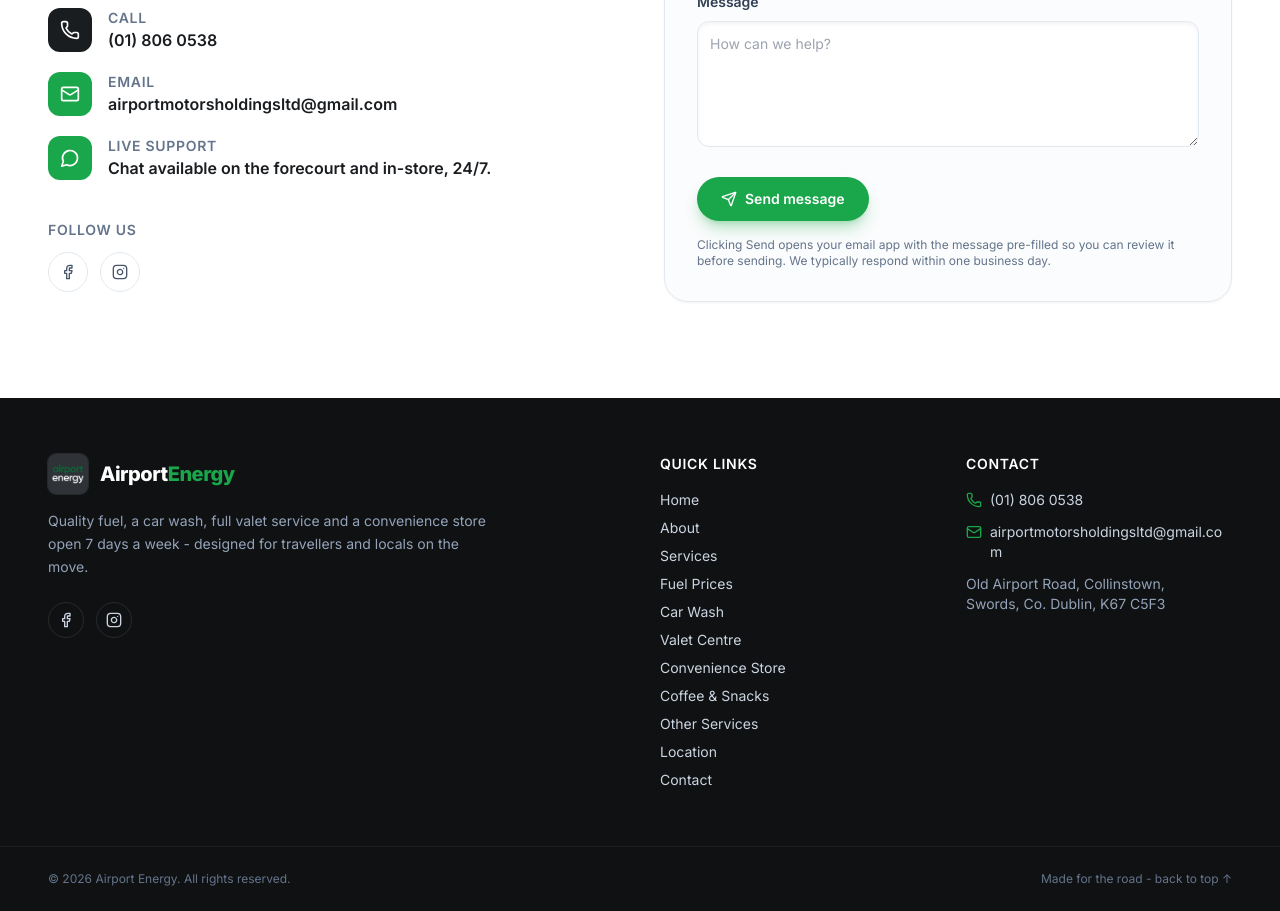
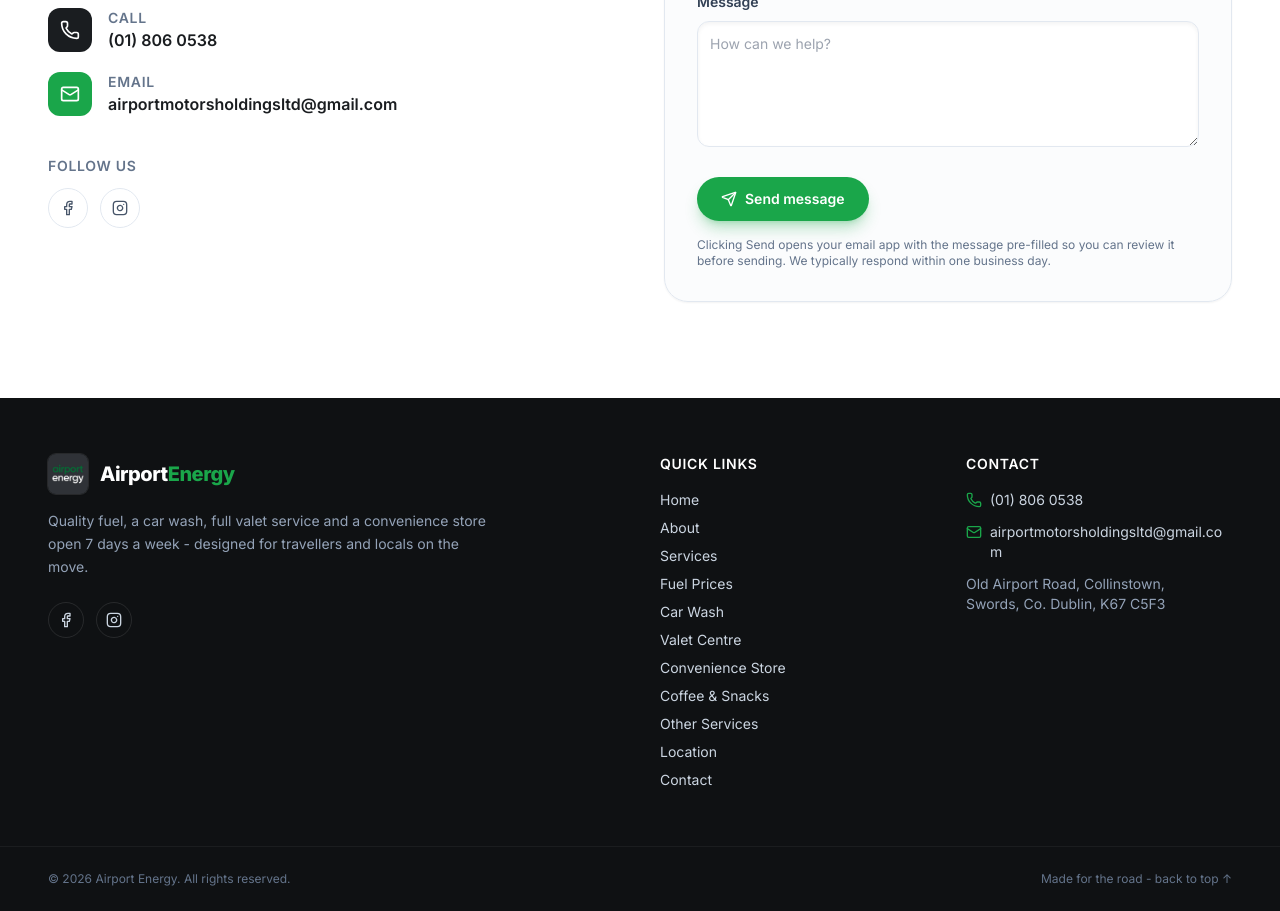
Before and after one commit to Abhishekncirl/airport-energy, a React (Vite) app: page / in a window 1280 px wide. Shown: the part 4100-5011 px from the top of the page. Built offline with nearby package versions, Linux system fonts and the light colour scheme; no server answers; the database is empty.

Commit message:
Remove 'Live support' block from Contact section
The Live support tile (Chat available on the forecourt and in-store,
24/7) has been removed - that channel doesn't exist. Contact info now
shows only Call + Email. Dropped the now-unused MessageCircle import.

```diff
--- a/src/components/Contact.jsx
+++ b/src/components/Contact.jsx
@@ -2,7 +2,6 @@
 import {
   Mail,
   Phone,
-  MessageCircle,
   Send,
   CheckCircle2,
   Facebook,
@@ -91,19 +90,6 @@
                 >
                   airportmotorsholdingsltd@gmail.com
                 </a>
-              </div>
-            </li>
-            <li className="flex items-start gap-4">
-              <div className="rounded-xl bg-fuel-green p-3 text-white">
-                <MessageCircle className="h-5 w-5" />
-              </div>
-              <div>
-                <p className="text-sm font-semibold uppercase tracking-wider text-slate-500">
-                  Live support
-                </p>
-                <p className="text-base font-semibold text-brand-900">
-                  Chat available on the forecourt and in-store, 24/7.
-                </p>
               </div>
             </li>
           </ul>
```
